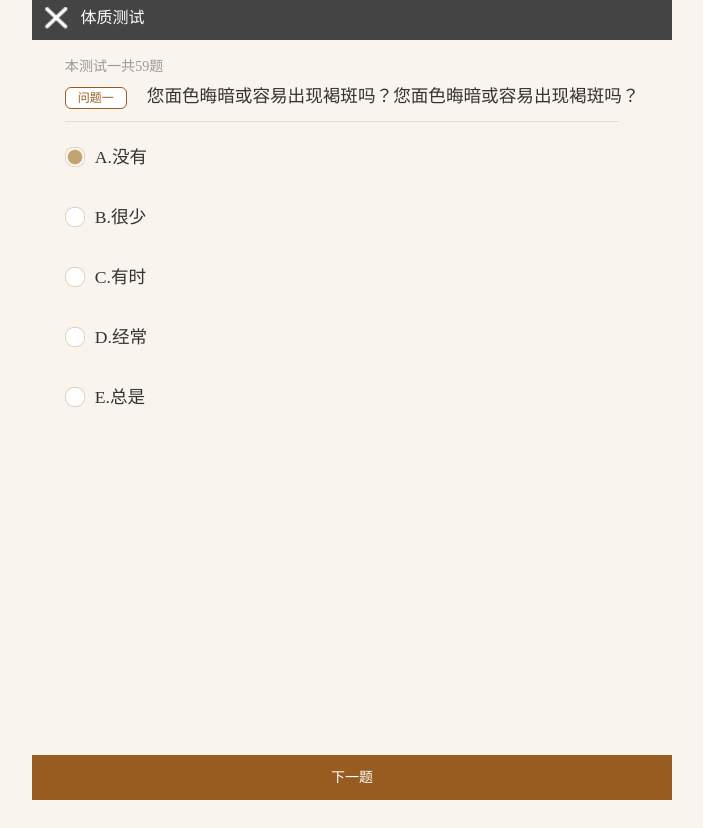
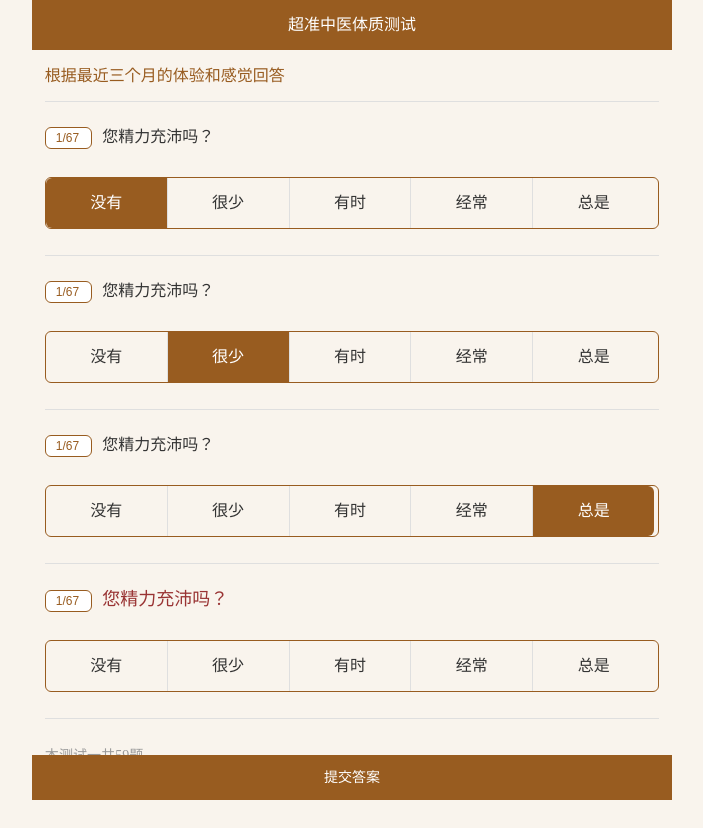
Before and after one commit to tiandaobin/test, a plain HTML site: page ceshi.html in a window 1280 px wide. Shown: the whole page, without its empty margins (288-991 px from the left). Before the commit the page ends 800 px from the top, so only its background shows below. Drawn offline with Linux system fonts and the light colour scheme.

Commit message:
20150717

```diff
--- a/ceshi.html
+++ b/ceshi.html
@@ -9,48 +9,87 @@
 
 <body>
 <div id="main">
-<!--标题-->
+<!--标题
   <div class="title">
      <div class="title_img"><img src="images/close.jpg" /></div>
      <div class="title_text">体质测试</div>
   </div>
-<!--标题-->
+-->
 
 <!--项目-->
-<div class="box">
+
+  <div class="ceshi_title">超准中医体质测试</div>
+  <div class="box">
   <div class="ceshi">
-  <span class="black14">本测试一共59题</span><br>
-  <span class="css_btn_brown">问题一</span><span style="padding-left:20px;">您面色晦暗或容易出现褐斑吗？您面色晦暗或容易出现褐斑吗？</span><br>
-   <div class="ceshi_line"></div>
+  <span class="brown16">根据最近三个月的体验和感觉回答</span>
+    <div class="ceshi_line"></div>
 
-      <li>
-      <span class="ceshi_left"><img src="images/zf_04.png"></span>
-      <span>A.没有</span>
-      </li>
-      <li>
-      <span class="ceshi_left"><img src="images/zf_05.png"></span>
-      <span>B.很少</span>
-      </li>
-      <li>
-      <span class="ceshi_left"><img src="images/zf_05.png"></span>
-      <span>C.有时</span>
-      </li>
-      <li>
-      <span class="ceshi_left"><img src="images/zf_05.png"></span>
-      <span>D.经常</span>
-      </li>
-      <li>
-      <span class="ceshi_left"><img src="images/zf_05.png"></span>
-      <span>E.总是</span>
-      </li>
+    <div class="ceshi_timu">
+     <span class="css_btn_brown">1/67</span><span>您精力充沛吗？</span>
+     </div>
+     <div class="ceshi_ti">
+     <ul>
+      <li class="ceshi_ti_kk ceshi_ti_on1">没有</li>
+      <li class="ceshi_ti_kk"><a href="#">很少</a></li>
+      <li class="ceshi_ti_kk"><a href="#">有时</a></li>
+      <li class="ceshi_ti_kk"><a href="#">经常</a></li>
+      <li><a href="#">总是</a></li>
+     </ul>
+     </div>
+      <div class="ceshi_line"></div>
 
+      <div class="ceshi_timu">
+     <span class="css_btn_brown">1/67</span><span>您精力充沛吗？</span>
+     </div>
+     <div class="ceshi_ti">
+     <ul>
+      <li class="ceshi_ti_kk"><a href="#">没有</a></li>
+      <li class="ceshi_ti_kk ceshi_ti_on2">很少</li>
+      <li class="ceshi_ti_kk"><a href="#">有时</a></li>
+      <li class="ceshi_ti_kk"><a href="#">经常</a></li>
+      <li><a href="#">总是</a></li>
+     </ul>
+     </div>
+      <div class="ceshi_line"></div>
+
+      <div class="ceshi_timu">
+     <span class="css_btn_brown">1/67</span><span>您精力充沛吗？</span>
+     </div>
+     <div class="ceshi_ti">
+     <ul>
+      <li class="ceshi_ti_kk"><a href="#">没有</a></li>
+      <li class="ceshi_ti_kk"><a href="#">很少</a></li>
+      <li class="ceshi_ti_kk"><a href="#">有时</a></li>
+      <li class="ceshi_ti_kk "><a href="#">经常</a></li>
+      <li class="ceshi_ti_on3">总是</li>
+     </ul>
+     </div>
+      <div class="ceshi_line"></div>
+
+       <div class="ceshi_timu">
+     <span class="css_btn_brown">1/67</span><span class="ceshi_timudangqian">您精力充沛吗？</span>
+     </div>
+      <div class="ceshi_ti">
+     <ul>
+      <li class="ceshi_ti_kk"><a href="#">没有</a></li>
+      <li class="ceshi_ti_kk"><a href="#">很少</a></li>
+      <li class="ceshi_ti_kk"><a href="#">有时</a></li>
+      <li class="ceshi_ti_kk "><a href="#">经常</a></li>
+      <li><a href="#">总是</a></li>
+     </ul>
+     </div>
+      <div class="ceshi_line"></div>
+
+      <span class="black14">本测试一共59题</span>
 
      <!--空DIV 给页脚留空间-->
      <div class=" foot_top"></div>
 </div>
 
 <div class="footer">
-       下一题
+       提交答案
    </div>
+</div>
+</div>
 </body>
 </html>
--- a/css/style.css
+++ b/css/style.css
@@ -155,7 +155,7 @@ border-radius: 6px;-moz-border-radius:6px;	-webkit-border-radius:6px;background:
 .shuoming_navContent{padding:10px; display:none; font-size:0.8em; float:left}
 .sm_navContent{padding:10px; display:none; font-size:0.8em;  float:left}
 
-.xuanze{border-bottom:1px solid #985c20; border-top:1px solid #985c20; height:50px; width:100%; float:left}
+.xuanze{border-bottom:1px solid #985c20; border-top:1px solid #985c20; height:50px; width:100%; float:left; position:relative;}
 .css_btn_brown {
 	font-size:12px;
 	font-family:Arial;
@@ -175,8 +175,8 @@ border-radius: 6px;-moz-border-radius:6px;	-webkit-border-radius:6px;background:
 	}
 .xuanze li{float:left; width:33%; line-height:50px; list-style-type:none;  display:block; cursor:pointer}
 .xuanze_text{ display:inline-block; float:left; padding-left:30%}
-.xuanze_img{padding-left:5px;display:inline-block; float:left;}
-.xuanze_img img{height:15px; width:auto}
+.xuanze_img{padding-left:5px;display:inline-block; float:left; position:absolute; top:50%; margin-top:-7px;}
+.xuanze_img img{height:14px; width:auto}
 .xuanze_list{background-color:#fff; width:100%;float:left; margin-top:8px;-moz-border-radius:6px;	-webkit-border-radius:6px;	border-radius:6px;}
 .xuanze_list_left{float:left; width:100px; padding:2%;}
 .xuanze_list_left img{width:80px; height:80px; -moz-border-radius:50px;-webkit-border-radius:50px;	border-radius:50px; border:1px solid #fff;}
@@ -293,7 +293,7 @@ border-radius: 6px;-moz-border-radius:6px;	-webkit-border-radius:6px;background:
 	margin-left:5%
 	}
 .xinxi_input{margin-left:15%;}
-.xinxi_text{line-height:20px; font-size:14px; padding:10px; float:left; background:#fff; border-bottom:1px dashed #dfdfdf;}
+.xinxi_text{line-height:20px; font-size:14px; padding:10px; float:left; background:#fff; border-bottom:1px dashed #dfdfdf; width:97%}
 .xinxi_textqr{font-size:0.8em; width:100%;  margin-bottom:20px;}
 .xinxi_textqr_text{ color:#333; font-weight:normal; padding-left:5px;}
 .xinxi_textqr img{width:100%}
@@ -303,21 +303,34 @@ border-radius: 6px;-moz-border-radius:6px;	-webkit-border-radius:6px;background:
 .xinxi_input option{padding-top:15px; padding-bottom:15px;}
 
 .xinxi_input_new{ float:left; width:100%; background:#fff;  margin-top:15px; border-top:1px solid #dfdfdf; font-size:14px; color:#323333; position:relative }
+.xinxi_input_new_time{ float:left; width:100%; background:#fff;  font-size:14px; color:#323333; position:relative }
+.xinxi_input_new_time dl{ border-bottom:1px solid #dfdfdf; padding-top:15px; margin:0}
+.xinxi_input_new_time dt{float:left;padding-left:10px;}
+.xinxi_input_new_time dd {padding-bottom:10px; padding-left:48px; line-height:20px;}
+.xinxi_input_new_time dd img{ width:26px; height:26px; position:absolute; right:5px; top:10px}
+.xinxi_input_new_time span{color:#dfdfdf}
 .xinxi_input_new span{color:#dfdfdf}
 .xinxi_input_new ul{padding:0; margin:0;}
 .xinxi_input_new ul li{ list-style-type:none; height:50px; line-height:50px;border-bottom:1px solid #dfdfdf; padding-left:10px;}
+.xinxi_input_new dl{ border-bottom:1px solid #dfdfdf; padding-top:10px; margin:0}
+.xinxi_input_new dt{float:left;padding-left:10px;}
+.xinxi_input_new dd {padding-bottom:5px; padding-left:48px; line-height:20px;}
+.xinxi_input_new dd img{ width:26px; height:26px; position:absolute; right:5px; top:10px}
 .xinxi_input_new input{ height:30px; line-height:30px; margin-left:10px; border:0; font-size:14px;font-family:"微软雅黑";}
-.xinxi_input_new select{ background:#fff; height:30px; width:70%;border:0px; font-size:14px;font-family:"微软雅黑"; color:#333;}
+.xinxi_input_new select{ background:#fff; height:30px; width:76%;border:0px; font-size:14px;font-family:"微软雅黑"; color:#333;}
 .xinxi_input_new_button{position: absolute;top: 6px;right: 5px;color: #fff;height: 36px;line-height: 35px;padding: 0 10px;
 border-radius: 6px;-moz-border-radius:6px;	-webkit-border-radius:6px;background: #985c20;}
-.xinxi_input_new_text{padding-left:5px; color:#333; font-weight:normal; display:inline-block;}
+.xinxi_input_new_text_yuyue{padding-left:5px; color:#333; font-weight:normal; display:inline-block; position:relative;}
+.xinxi_input_new_text{padding-left:5px; color:#333; font-weight:normal; display:inline-block; position:relative; width:73%}
+.xinxi_input_new_text img{ width:26px; height:26px; position:absolute; right:0px; top:10px}
 
-.yuyue_queren{width:96%; height:115px; float:left; margin-top:10px;;-moz-border-radius:6px;	-webkit-border-radius:6px;	border-radius:6px; background:#fff;}
-.yuyue_queren_left{float:left; padding:6% 2% 2% 0;}
+.yuyue_queren{width:96%; float:left; margin-top:10px;;-moz-border-radius:6px;	-webkit-border-radius:6px;	border-radius:6px; background:#fff;}
+.yuyue_queren_left{float:left; padding:9% 2% 2% 0;}
 .yuyue_queren_left img{width:80px; height:80px;-moz-border-radius:50px;	-webkit-border-radius:50px;	border-radius:50px;}
 .yuyue_queren_right{display:inline-block;}
 .yuyue_queren_right_text{margin-top:8px; overflow:hidden; display:block; text-align:left; font-size:14px; line-height:25px;}
 .yuyue_queren_center{ height:40px; border-bottom:1px solid #dfdfdf; float:left; width:100%}
+.yuyue_time{padding-left:52px;}
 .yuyue_queren_center_left{float:left; line-height:40px; padding-left:20px;}
 .yuyue_queren_center_right{float:right;line-height:40px; padding-right:20px;}
 .user_xinxi{float:left; width:100%; background:#fff; height:90px; border-bottom:1px solid #dfdfdf; }
@@ -430,6 +443,10 @@ border-radius: 6px;-moz-border-radius:6px;	-webkit-border-radius:6px;background:
 .my_newdan{background-color:#fff; width:94.5%; height:100px; float:left; margin-top:8px;-moz-border-radius:6px;	-webkit-border-radius:6px;border-radius:6px; padding:10px 0px 20px 20px; line-height:35px;}
 .my_danlist_button{position: absolute;top: 12px;right: 8px;color: #ff814e;height: 36px;line-height: 35px;padding: 0 5px; font-size:14px;
 border-radius: 6px;-moz-border-radius:6px;	-webkit-border-radius:6px;background: #fff; border:1px solid #ff814e;}
+.my_wzf{ text-align:center; width:70%; margin:0 auto; }
+.my_wzf span{margin-left:10px; margin-right:10px;}
+.my_wzf_button{color: #ff814e;height: 36px;line-height: 35px;padding: 5px 5px; font-size:14px;
+border-radius: 6px;-moz-border-radius:6px;	-webkit-border-radius:6px;background: #fff; border:1px solid #ff814e;}
 
 .my_dangan{background-color:#fff; width:96%; height:auto; float:left; margin-top:10px;-moz-border-radius:15px;	-webkit-border-radius:15px;	border-radius:15px; color:#6d6d6d; padding:10px; position:relative;}
 .my_dangan_left{float:left; position:absolute; left:0; top:0;}
@@ -485,7 +502,7 @@ border-radius: 6px;-moz-border-radius:6px;	-webkit-border-radius:6px;background:
 
 .dizhi_list{background-color:#fff; width:93%; height:150px; float:left; margin-top:10px;-moz-border-radius:15px;	-webkit-border-radius:15px;	border-radius:15px; color:#6d6d6d; padding:10px; position:relative; margin-left:2%;}
 
-.yuyue_queren_add{background-color:#fff; width:93%; height:160px; float:left; margin-top:10px;-moz-border-radius:15px;	-webkit-border-radius:15px;	border-radius:15px; color:#6d6d6d; padding:10px; position:relative; margin-left:2%;}
+.yuyue_queren_add{background-color:#fff; width:93%; float:left; margin-top:10px;-moz-border-radius:15px;	-webkit-border-radius:15px;	border-radius:15px; color:#6d6d6d; padding:10px; position:relative; margin-left:2%;}
 
 
 .dizhi_list_left{float:left; position:absolute; left:0; top:0;}
@@ -498,6 +515,8 @@ border-radius: 6px;-moz-border-radius:6px;	-webkit-border-radius:6px;background:
 
 .dizhi_list li{border-bottom:1px solid #dfdfdf; list-style-type:none}
 .dizhi_add{ width:96%; text-align:center; height:40px; line-height:40px; background:#ded1a5; color:#985c20; float:left; margin-top:8px;-moz-border-radius:6px;	-webkit-border-radius:6px;	border-radius:6px; margin-left:2%;	}
+.addmore{ width:96%; text-align:center; height:40px; line-height:40px; background:#ded1a5; color:#985c20; float:left; margin-top:8px;-moz-border-radius:6px;	-webkit-border-radius:6px;	border-radius:6px; margin-left:2%;	}
+
 .css_btn_adddizhi {
 	font-size:1em;
 	font-family:Arial;
@@ -573,11 +592,25 @@ padding: .6em; margin-left:2%; width:96%; font-size:16px;}
 .pingfen img{width:auto; height:45px; padding-right:8px;}
 .pingfen_input{ border:1px solid #dfdfdf; width:98%; height:150px;}
 
-.ceshi{ width:95%; margin-top:10px; float:left; margin-left:20px; line-height:30px; color:#333; font-size:1.1em}
-.ceshi_line{border-bottom:1px solid #dfdfdf; width:95%; height:10px; margin-bottom:20px;}
-.ceshi li{list-style-type:none; height:60px;}
+.ceshi{ width:100%; margin-top:10px; float:left;  line-height:30px; color:#333; font-size:1.1em}
+.ceshi_timu{font-size:16px;}
+.ceshi_timu span{padding-left:10px;}
+.ceshi_timudangqian{color:#933; font-size:18px;}
+.ceshi_title{width:100%; background-color:#985c20; line-height:50px; color:#fff; text-align:center;}
+.ceshi_line{border-bottom:1px solid #dfdfdf; width:100%; height:10px; margin-bottom:20px;}
+.ceshi li{list-style-type:none; height:50px;}
 .ceshi_left{float:left; padding-right:5px;}
 .ceshi_left img{width:auto; height:20px; float:left; display:inline-block; padding-right:5px; padding-top:5px;}
+.ceshi_ti{font-size:16px;}
+.ceshi_ti ul{line-height:50px; border:1px solid #985c20; margin-top:25px; padding:0; height:50px;-moz-border-radius:6px;-webkit-border-radius:6px;	border-radius:6px;}
+.ceshi_ti ul li{width:19.74%; float:left; display:inline-block; text-align:center;}
+.ceshi_ti ul li a:link{color:#333; text-decoration:none;}
+.ceshi_ti_on1{color:#fff; background:#985c20; display:inline-block;border-top-left-radius:6px; border-bottom-left-radius:6px;}
+.ceshi_ti_on2{color:#fff; background:#985c20; display:inline-block;}
+.ceshi_ti_on3{color:#fff; background:#985c20; display:inline-block;border-top-right-radius:6px; border-bottom-right-radius:6px;}
+.ceshi_ti ul li a:hover{color:#FFF; background:#985c20; display:inline-block; width:100%}
+
+.ceshi_ti_kk{border-right:1px solid #dfdfdf; height:50px;}
 
 
 .about{float:left; width:100%;}
```
Also changed, not shown: my_dingdan_wzf.html (+40 -36 lines).
